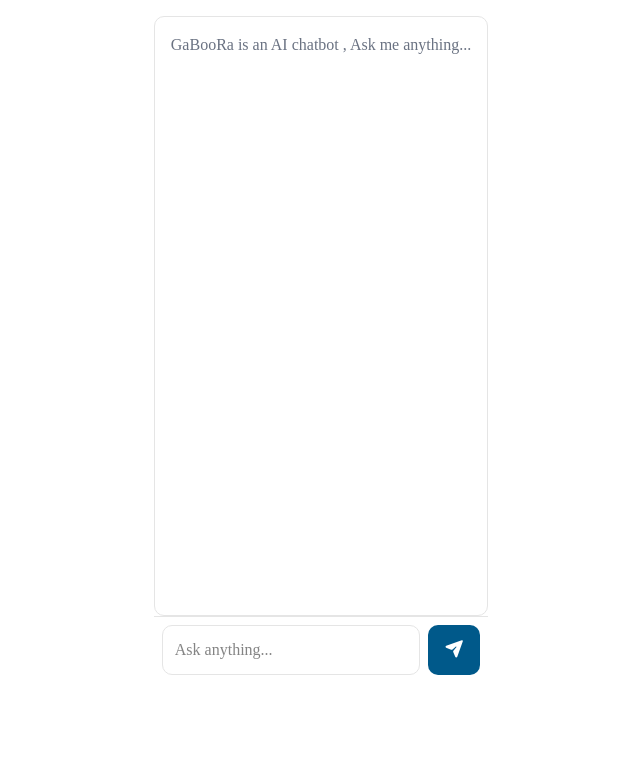
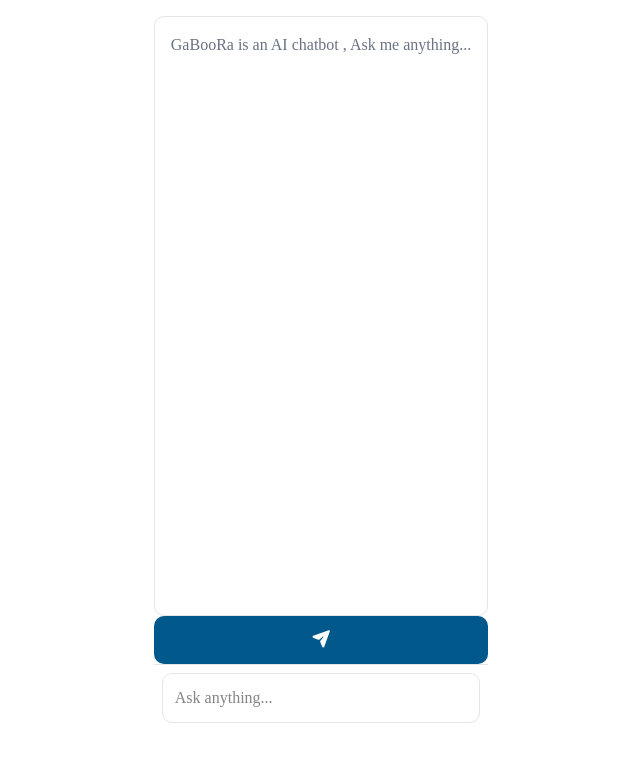
Before and after one commit to ahmedgabrrr/AI-Chatbot, a Next.js app: page / in a window 1280 px wide. Shown: the top 762 px of the page, without its empty margins (319-959 px from the left). Built offline with nearby package versions, Linux system fonts and the light colour scheme.

Commit message:
changing some styles

```diff
--- a/app/page.tsx
+++ b/app/page.tsx
@@ -101,7 +101,13 @@ export default function Home() {
         )}
         <div ref={bottomRef} />
       </div>
-
+      <button
+        onClick={sendMessage}
+        disabled={loading}
+        className="-z-50 rounded-lg bg-sky-800 px-4 py-3 text-white disabled:opacity-50"
+      >
+        <FontAwesomeIcon icon={faPaperPlane} />
+      </button>
       <div className="z-50 sticky bottom-0 flex gap-2 border-t bg-white p-2">
         <input
           type="text"
@@ -116,13 +122,7 @@ export default function Home() {
           className="flex-1 rounded-lg border p-3"
         />
 
-        <button
-          onClick={sendMessage}
-          disabled={loading}
-          className="-z-50 rounded-lg bg-sky-800 px-4 py-3 text-white disabled:opacity-50"
-        >
-          <FontAwesomeIcon icon={faPaperPlane} />
-        </button>
+
 
       </div>
     </main>
```
